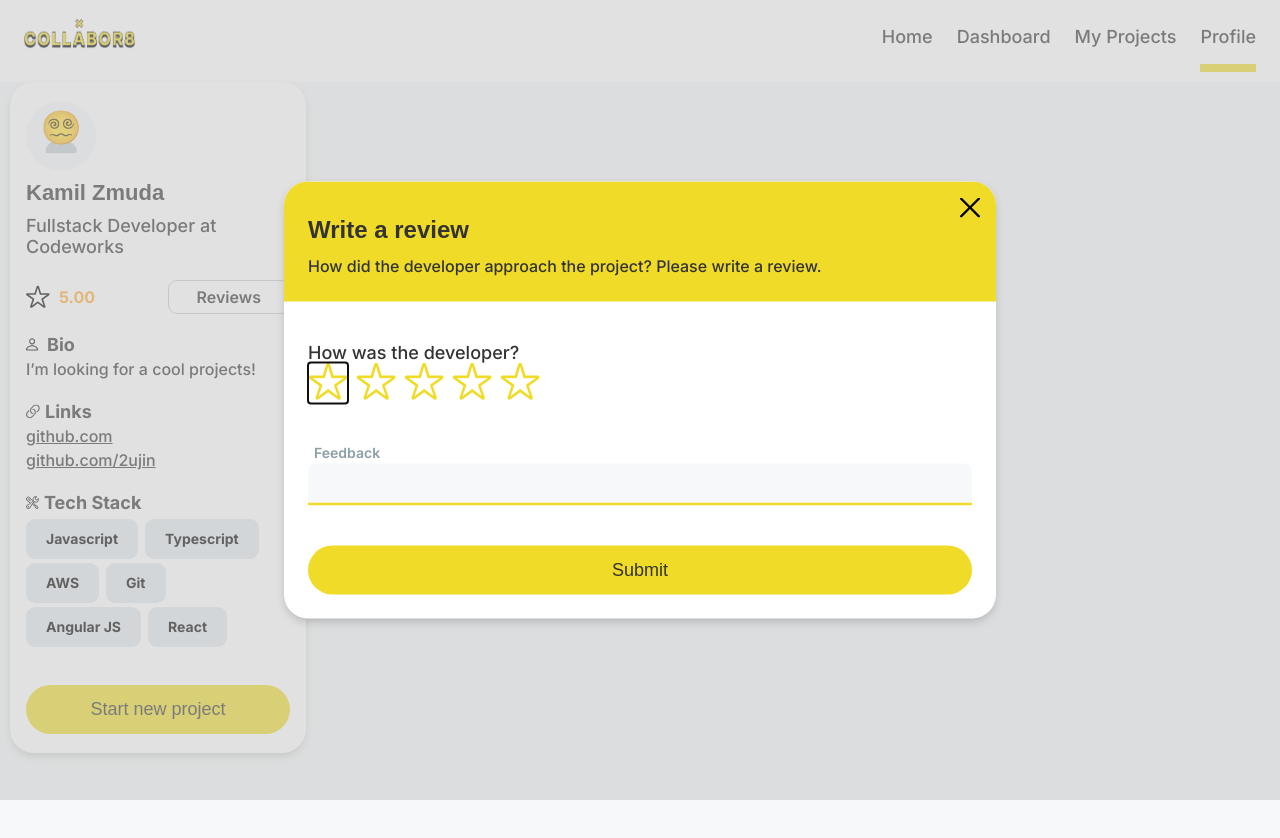
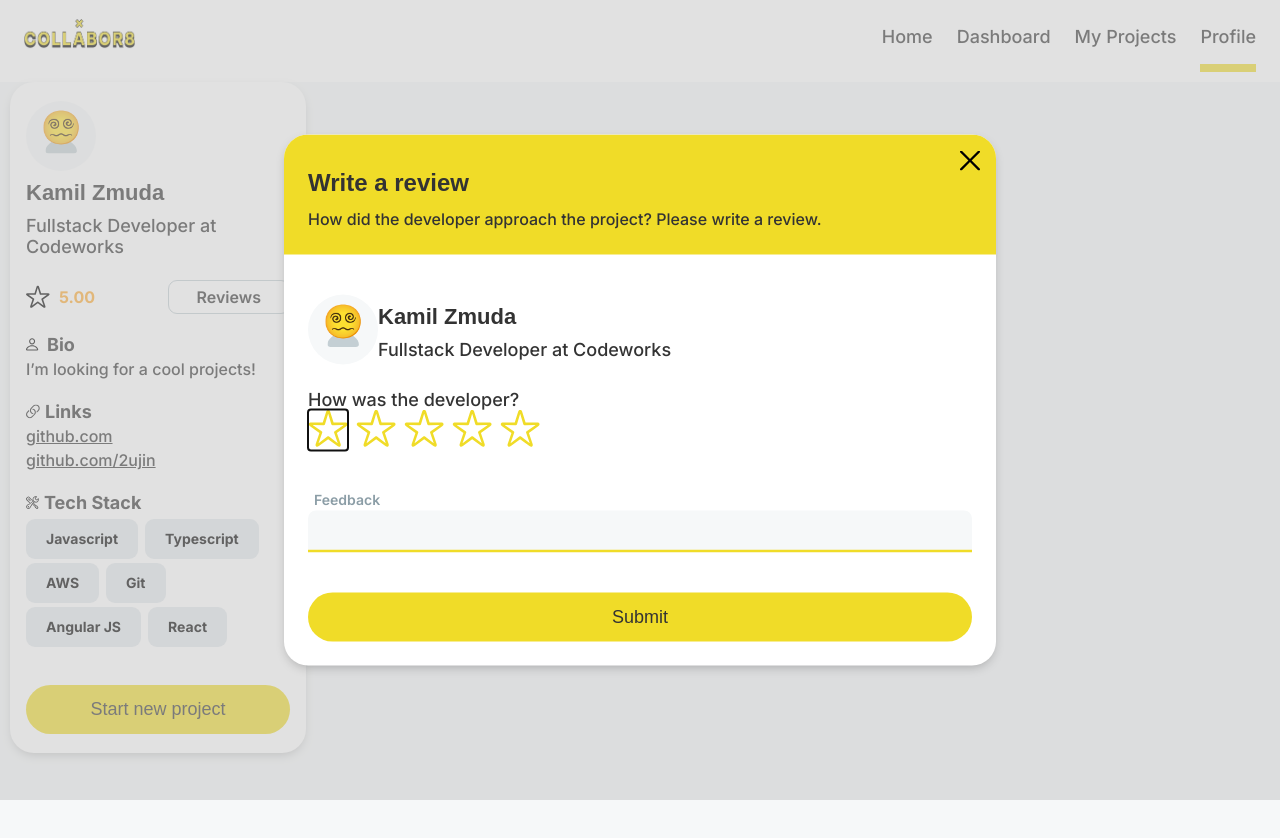
Before and after one commit to khomch/collabor8, a Next.js app in the folder client/collabor8/: page /profile in a window 1280 px wide. Both pictures are taken after a click on the element "Reviews". Shown: the top 838 px of the page. Built offline with nearby package versions, Linux system fonts and the light colour scheme.

Commit message:
feat: add user profile to modal

```diff
--- a/client/collabor8/src/components/modal/modal.tsx
+++ b/client/collabor8/src/components/modal/modal.tsx
@@ -2,7 +2,8 @@
 import Image from 'next/image';
 import { useEffect, useRef } from 'react';
 import IconClose from '../../../public/icon-close.svg';
-import './modal.css';
+import UserProfile from "../user-profile/user-profile";
+import "./modal.css";
 
 type Props = {
   onClose: () => void;
--- a/client/collabor8/src/components/review/review.css
+++ b/client/collabor8/src/components/review/review.css
@@ -24,3 +24,7 @@
   flex-direction: column;
   gap: var(--xxl);
 }
+
+.review__text {
+  margin-top: 24px;
+}
--- a/client/collabor8/src/components/review/review.tsx
+++ b/client/collabor8/src/components/review/review.tsx
@@ -6,10 +6,11 @@ import Image from 'next/image';
 import Input from '../input/input';
 import Button from '../button/button';
 import StarRating from '../star-rating/star-rating';
+import UserProfile from "../user-profile/user-profile";
 
 function Review() {
   // TODO: Finish rating logic
-  const [feedbackValue, setFeedbackValue] = useState('');
+  const [feedbackValue, setFeedbackValue] = useState("");
   const [rating, setRating] = useState(0);
 
   const handleFeedback = (e: React.ChangeEvent<HTMLInputElement>) => {
@@ -19,9 +20,9 @@ function Review() {
   const handleSubmit = (e: FormEvent) => {
     e.preventDefault();
     // TODO add POST to server
-    console.log('RATING: ', rating);
-    console.log('SUBMIT', feedbackValue);
-    setFeedbackValue('');
+    console.log("RATING: ", rating);
+    console.log("SUBMIT", feedbackValue);
+    setFeedbackValue("");
   };
 
   return (
@@ -33,7 +34,14 @@ function Review() {
         </p>
       </div>
       <div className="review__content">
-        <p className="bodytext1">How was the developer?</p>
+        <UserProfile
+          direction={"row"}
+          name={"Kamil Zmuda"}
+          role={"Fullstack Developer "}
+          company={"Codeworks"}
+        />
+        <p className="review__text bodytext1">How was the developer?</p>
+
         <form className="review__form" onSubmit={handleSubmit}>
           <StarRating rating={rating} setRating={setRating} />
           {/* <p className="bodytext1">Feedback</p> */}
```
